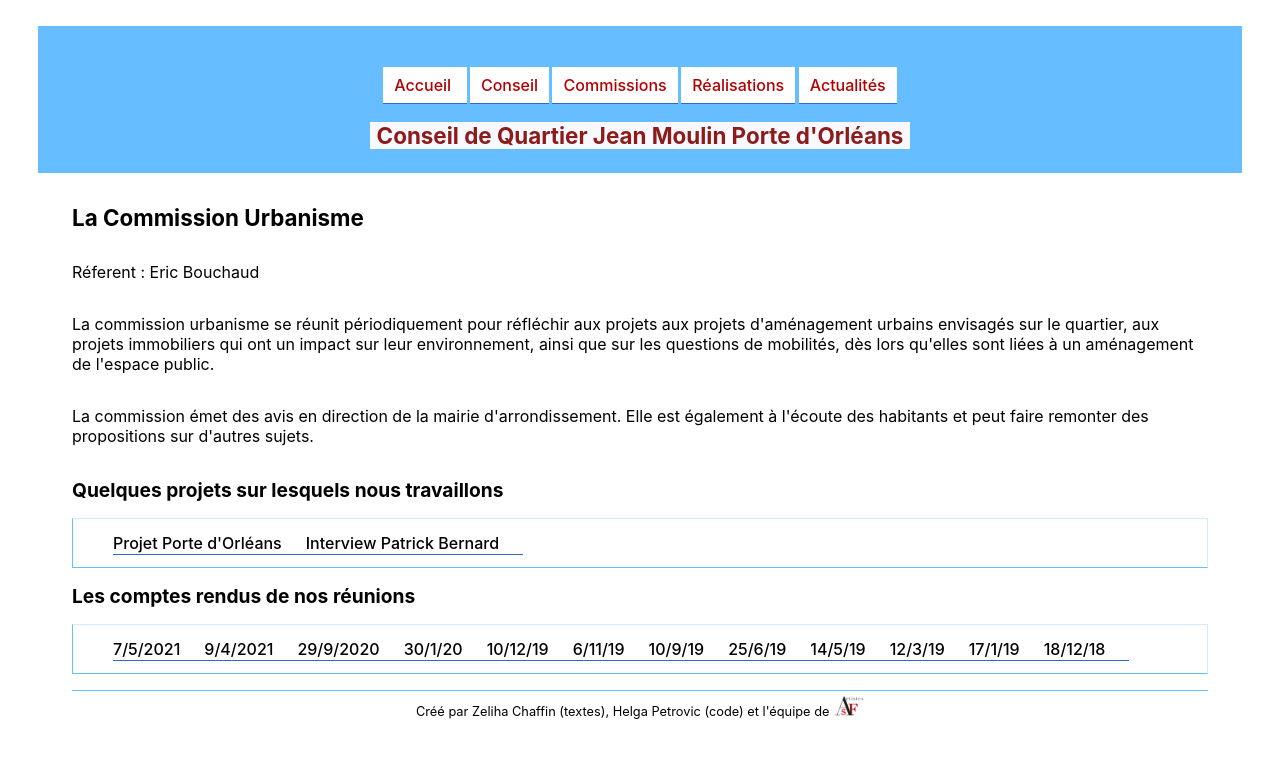
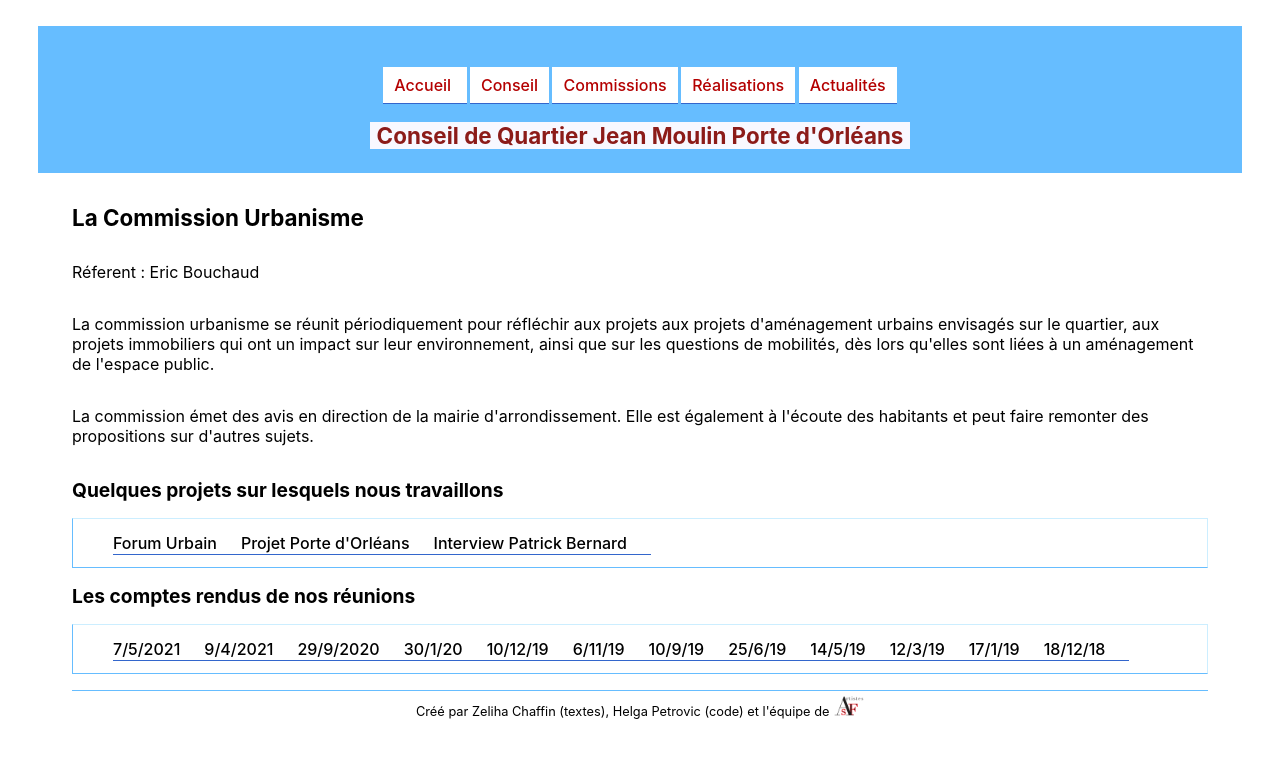
Before and after one commit to helgaParis/animation, a Next.js app: page /urbanisme in a window 1280 px wide. Shown: the top 758 px of the page. Built offline with nearby package versions, Linux system fonts and the light colour scheme.

Commit message:
added content

```diff
--- a/components/part2urban.js
+++ b/components/part2urban.js
@@ -5,6 +5,11 @@
     return (
         <div className={styles.menu3}>
             <ul>
+                <li>
+                <Link href="/pdfs/forum">
+                <a title="Forum Urbain du 6 juin 2021">Forum Urbain</a>
+                </Link>
+            </li>
                 <li>
                     <Link href="/urban/p1">
                     <a title="Projet Porte d'Orléans" >Projet Porte d'Orléans</a>
```
